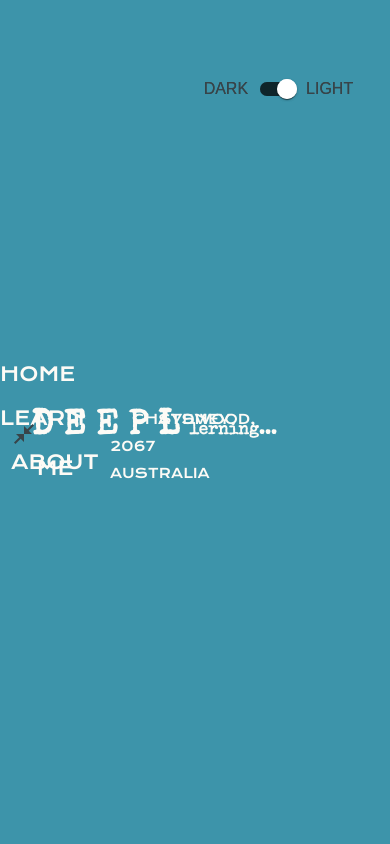
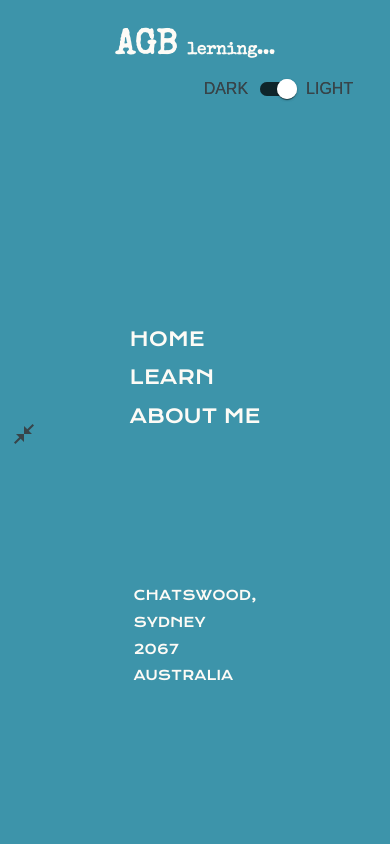
Before and after one commit to Rinasham/DeepL-Translator-GA4, a React (Create React App) app in the folder client/: page /home in a window 390 px wide. Both pictures are taken after a click on the icon 23 px from the left and 434 px from the top of the page. Shown: the top 844 px of the page. Built offline with nearby package versions, Linux system fonts and the light colour scheme; a web font is replaced by a local one.

Commit message:
[add] navModal responsive

```diff
--- a/client/src/Router.tsx
+++ b/client/src/Router.tsx
@@ -8,6 +8,7 @@ import TranslatorStart from "./components/pages/translator/TranslatorStart";
 import TranslatorMain from "./components/pages/translator/TranslatorMain";
 import { ServerError } from "./components/pages/errorPages/ServerError";
 import { Logout } from "./components/pages/registration/Logout";
+import { AboutMe } from "./components/pages/aboutMe/AboutMe";
 
 export const Router: () => JSX.Element = () => {
   return (
@@ -21,6 +22,7 @@ export const Router: () => JSX.Element = () => {
           <Route path={`/translator`} element={<TranslatorStart />} />
           <Route path={`/translator-main`} element={<TranslatorMain />} />
           <Route path={`/account`} element={<Account />} />
+          <Route path={`/aboutme`} element={<AboutMe />} />
           <Route path={`/server-error`} element={<ServerError />} />
           <Route path="*" element={<NotFound />} />
         </Routes>
--- a/client/src/components/organisms/navModal/NavModal.module.css
+++ b/client/src/components/organisms/navModal/NavModal.module.css
@@ -2,23 +2,18 @@
   width: 100vw;
   height: 100vh;
   background-color: #3d94aa;
-  color: #fdfbf6;
+  color: var(--OFF_WHITE);
   position: fixed;
   top: 0;
   left: 0;
   display: flex;
-  justify-content: flex-end;
   align-items: center;
-
-  /* overflow: hidden; */
 }
 
 .title {
   font-family: "Special Elite", cursive;
   font-size: 35px;
-  position: absolute;
-  top: 45vh;
-  left: 8vw;
+  letter-spacing: 2.25;
 }
 
 .title > span {
@@ -29,9 +24,10 @@
   display: flex;
   flex-direction: column;
   align-items: flex-start;
-  line-height: 0.3;
   font-family: "Krona One", sans-serif;
   font-size: larger;
+  flex: 1;
+  line-height: 2;
 }
 
 .menuItems p:hover {
@@ -41,15 +37,22 @@
 }
 
 .address {
-  margin-top: 3rem;
   font-weight: lighter;
-  margin-right: 7rem;
   line-height: 0;
   display: flex;
   flex-direction: column;
   align-items: flex-start;
   font-family: "Krona One", sans-serif;
   font-size: smaller;
+  flex: 1;
 }
 
-/* 優先的にレスポンシブ書く */
+.navLink {
+  color: var(--OFF_WHITE);
+  text-decoration: none;
+  margin: 0;
+}
+
+.navLink:hover {
+  color: var(--ASH_BEIGE);
+}
--- a/client/src/components/organisms/navModal/NavModal.tsx
+++ b/client/src/components/organisms/navModal/NavModal.tsx
@@ -1,18 +1,46 @@
+import { Link } from "react-router-dom";
 import styles from "./NavModal.module.css";
 
-export default function NavModal() {
+type NavModalProps = {
+  setModalOn: React.Dispatch<React.SetStateAction<boolean>>;
+  isMobile: "mobile" | "desktop";
+};
+
+export default function NavModal(props: NavModalProps) {
+  const { setModalOn, isMobile } = props;
+
+  console.log(isMobile);
+
   return (
-    <div className={styles.wrapper}>
-      <h2 className={styles.title}>
-        D E E P L <span>lerning...</span>
+    <div
+      className={styles.wrapper}
+      style={{ flexDirection: isMobile === "mobile" ? "column" : "row" }}
+    >
+      <h2
+        className={styles.title}
+        style={{ flex: isMobile === "mobile" ? "1" : "2" }}
+      >
+        AGB <span>lerning...</span>
       </h2>
       <div className={styles.menuItems}>
-        <p>HOME</p>
-        <p>LEARN</p>
-        <p>ABOUT ME</p>
+        <p
+          className={styles.navLink}
+          onClick={() => {
+            setModalOn(false);
+          }}
+        >
+          HOME
+        </p>
+        <Link to="/translator" className={styles.navLink}>
+          LEARN
+        </Link>
+        <Link to="/aboutme" className={styles.navLink}>
+          ABOUT ME
+        </Link>
       </div>
       <div className={styles.address}>
-        <p>CHATSWOOD, SYDNEY</p>
+        <p>CHATSWOOD,</p>
+        <p>SYDNEY</p>
         <p>2067</p>
         <p>AUSTRALIA</p>
       </div>
--- /dev/null
+++ b/client/src/components/pages/aboutMe/AboutMe.tsx
@@ -0,0 +1,3 @@
+export const AboutMe = () => {
+  return <div>about me page</div>;
+};
--- a/client/src/components/pages/mainPage/Main.tsx
+++ b/client/src/components/pages/mainPage/Main.tsx
@@ -37,7 +37,7 @@ export default function Main() {
             </div>
           </div>
         </div>
-        {isModalOn && <NavModal />}
+        {isModalOn && <NavModal setModalOn={setModalOn} isMobile={isMobile} />}
         <div className={`${styles.descriptionContainer} styles.${isMobile}`}>
           <Example />
           <HomeIntro />
```
